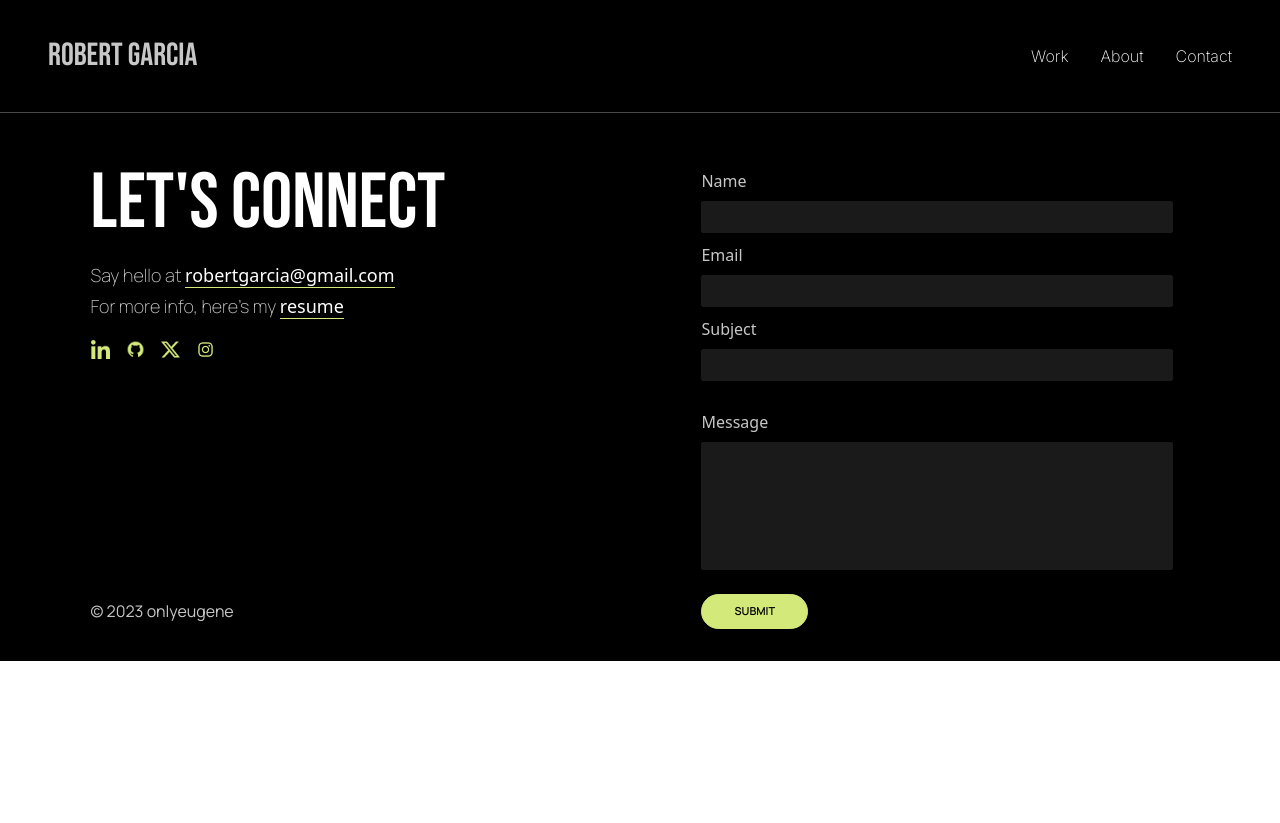
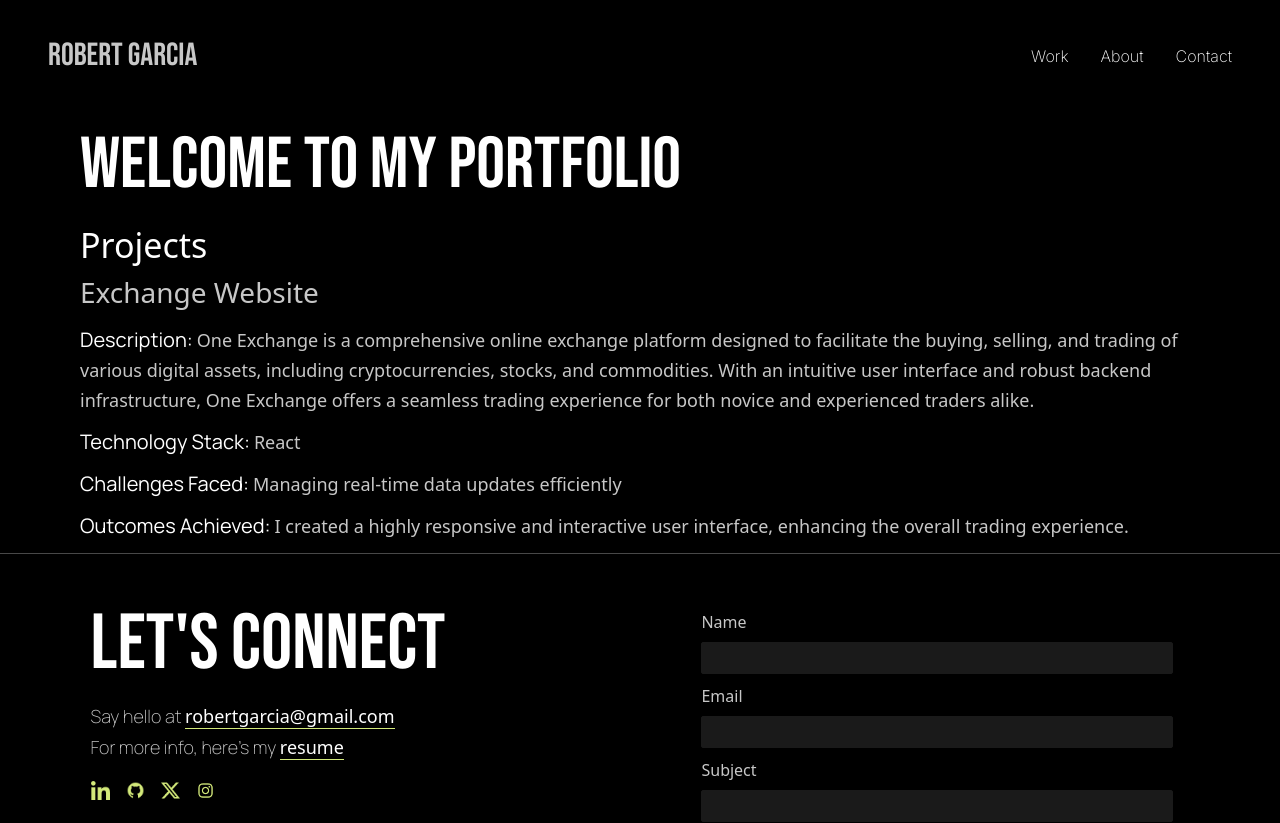
Before and after one commit to onlyeugene/Portfolio-React-Project, a React (Vite) app: page /Project in a window 1280 px wide. Shown: the top 823 px of the page. Before the commit the page ends 800 px from the top, so only its background shows below. Built offline with nearby package versions, Linux system fonts and the light colour scheme.

Commit message:
made changes

```diff
--- a/src/App.jsx
+++ b/src/App.jsx
@@ -4,6 +4,7 @@ import Navbar from './Components/Navbar/Navbar'
 import HomeIndex from './Pages/Home/HomeIndex'
 import Footer from './Components/Footer/Footer'
 import AboutIndex from './Pages/About/AboutIndex'
+import Projects from './Pages/Projects/Projects/Projects'
 
 function App() {
 
@@ -13,6 +14,7 @@ function App() {
       <Routes>
         <Route index element={<HomeIndex/>}/>
         <Route path='About' element={<AboutIndex/>}/>
+        <Route path='Project' element={<Projects/>}/>
       </Routes>
       <Footer/>
     </BrowserRouter>
--- a/src/Pages/Home/HomeProjects/HomeProjects.jsx
+++ b/src/Pages/Home/HomeProjects/HomeProjects.jsx
@@ -7,6 +7,7 @@ import image3 from '../.././../assets/image 10.png'
 import image4 from '../.././../assets/image 24.png'
 import arrow from '../.././../assets/arrow.png'
 import github from '../.././../assets/github.png'
+import exchange from '../../../assets/exchange.png'
 
 const HomeProjects = () => {
   return (
@@ -34,14 +35,13 @@ const HomeProjects = () => {
       {/* PROMOTIONAL LANDING PAGE  */}
 
         <div className='md:flex justify-center items-center px-[1rem] md:pt-0 pt-[2rem] md:px-[5rem] grid gap-[2rem] md:gap-[5rem]'>
-          <div className='border md:px-[2rem] px-[1rem] md:py-[7rem] py-[1rem] rounded-md relative border-[#1a1a1a] bg-[#1a1a1a]'>
+          <div className='border md:px-[2rem] px-[1rem] md:py-[7rem] py-[3rem] rounded-md relative border-[#1a1a1a] bg-[#1a1a1a]'>
             <button className='font-sans border absolute top-2 left-3 border-black bg-black rounded-2xl px-[.5rem] py-[.3rem] text-[14px]'>Conceptual work</button>
-            <img src={image1} alt="" className='w-[80rem] md:block hidden'/>
-            <img src={image4} alt="" className='w-[80rem] md:hidden block'/>
+            <img src={exchange} alt="" className='w-[110rem] rounded-md'/>
           </div>
           <div>
-            <h1 className='md:text-[32px] text-[24px] font-sans'>Promotional landing page for our favorite show</h1>
-            <p className='md:text-[18px] text-[#c7c7c7] '>Teamed up with a designer to breathe life into a promotional webpage for our beloved show, Adventure Time. Delivered a fully responsive design with dynamic content capabilities, seamlessly integrating a newsletter feature to keep fans updated with the latest adventures.</p>
+            <h1 className='md:text-[32px] text-[24px] font-sans'>Exchange Website for Seamless Trading</h1>
+            <p className='md:text-[18px] text-[#c7c7c7] '>One Exchange is a comprehensive online exchange platform designed to facilitate the buying, selling, and trading of various digital assets, including cryptocurrencies, stocks, and commodities. With an intuitive user interface and robust backend infrastructure, One Exchange offers a seamless trading experience for both novice and experienced traders alike..</p>
             <p className='font-medium border-b-[1px] py-3 border-[#606060]'>PROJECT INFO</p>
             <p className='font-medium border-b-[1px] py-3 border-[#606060] flex justify-between'>Year <span className='font-sans text-[#d0d0d0] font-extralight'>2023</span></p>
             <p className='font-medium border-b-[1px] py-3 border-[#606060] flex justify-between'>Role<span className='font-sans text-[#d0d0d0] font-extralight'>Front-end Developer</span></p>
--- /dev/null
+++ b/src/Pages/Projects/Projects/ProjectExchange.jsx
@@ -0,0 +1,15 @@
+import React from 'react';
+
+const ProjectComponent = ({ name, description, techStack, challenges, outcomes }) => {
+  return (
+    <div className="project">
+      <h2 className='font-sans md:text-[28px] text-[20px] pb-3 text-[#c7c7c7]'>{name}</h2>
+      <p className='pb-3 md:text-[20px] text-[18px]'>Description: <span className='font-sans md:text-[18px] text-[#c7c7c7]'>{description}</span></p>
+      <p className='pb-3 md:text-[20px] text-[18px]'>Technology Stack: <span className='font-sans md:text-[18px] text-[#c7c7c7]'>{techStack}</span></p>
+      <p className='pb-3 md:text-[20px] text-[18px]'>Challenges Faced: <span className='font-sans md:text-[18px] text-[#c7c7c7]'>{challenges}</span></p>
+      <p className='pb-3 md:text-[20px] text-[18px]'>Outcomes Achieved: <span className='font-sans md:text-[18px] text-[#c7c7c7]'>{outcomes}</span></p>
+    </div>
+  );
+};
+
+export default ProjectComponent;
--- /dev/null
+++ b/src/Pages/Projects/Projects/Projects.jsx
@@ -0,0 +1,29 @@
+// LandingPage.js
+import React from 'react';
+import ProjectComponent  from './ProjectExchange';
+
+const Projects = () => {
+  const projects = [
+    {
+      name: 'Exchange Website',
+      description: 'One Exchange is a comprehensive online exchange platform designed to facilitate the buying, selling, and trading of various digital assets, including cryptocurrencies, stocks, and commodities. With an intuitive user interface and robust backend infrastructure, One Exchange offers a seamless trading experience for both novice and experienced traders alike.',
+      techStack: 'React',
+      challenges: 'Managing real-time data updates efficiently ',
+      outcomes: 'I created a highly responsive and interactive user interface, enhancing the overall trading experience. ',
+    }
+  ];
+
+  return (
+    <div className="w-full md:px-[5rem] px-[1rem] bg-black text-white">
+      <h1 className='md:text-[72px] text-[38px] md:w-full '>Welcome to My Portfolio</h1>
+      <h2 className='md:text-[34px] text-[24px] font-sans'>Projects</h2>
+      <div className="projects">
+        {projects.map((project, index) => (
+          <ProjectComponent key={index} {...project} />
+        ))}
+      </div>
+    </div>
+  );
+};
+
+export default Projects;
```
Also changed, not shown: src/assets/exchange.png (added), 1 other file (tests, documents, lock files or other folders).
